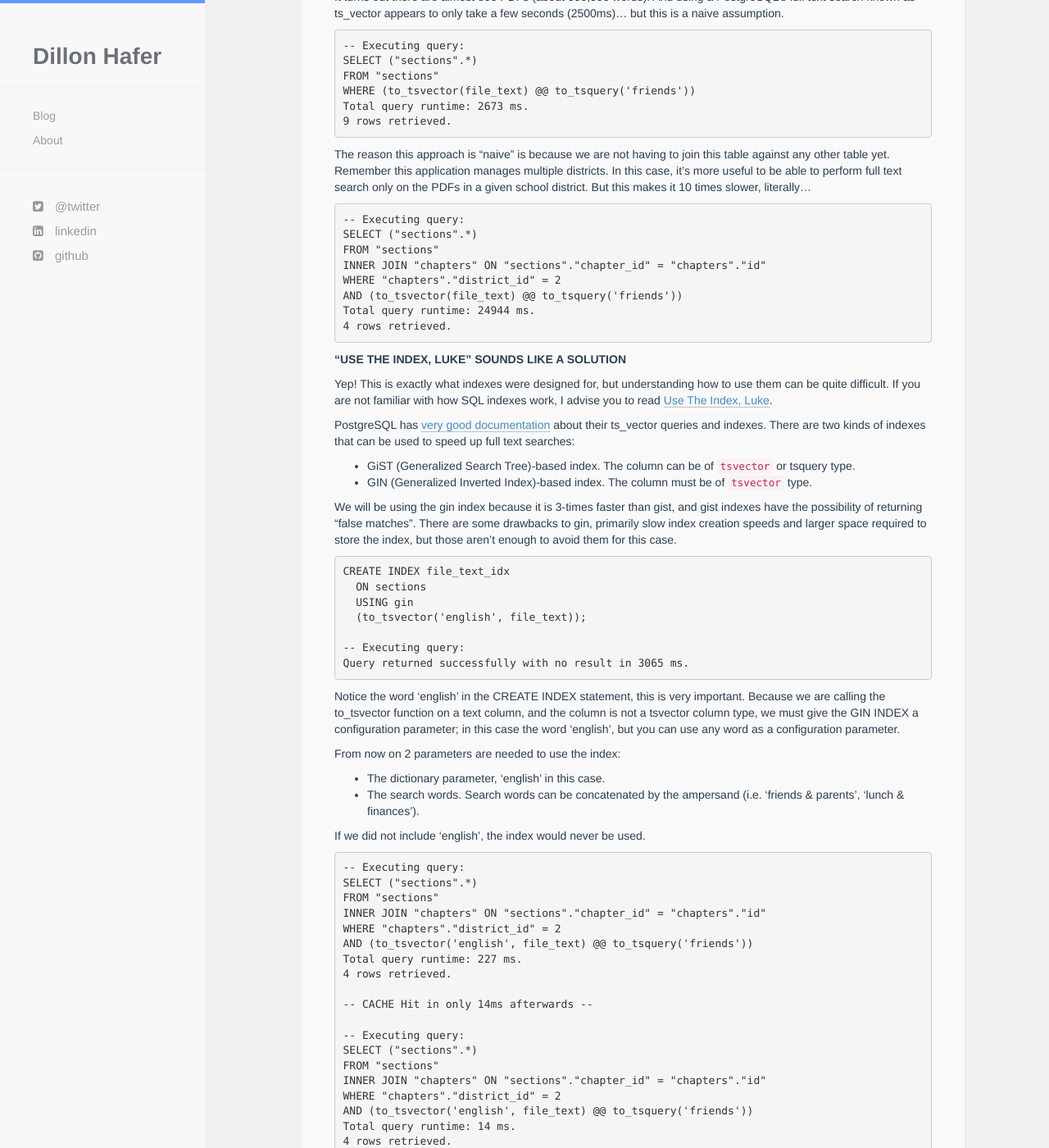
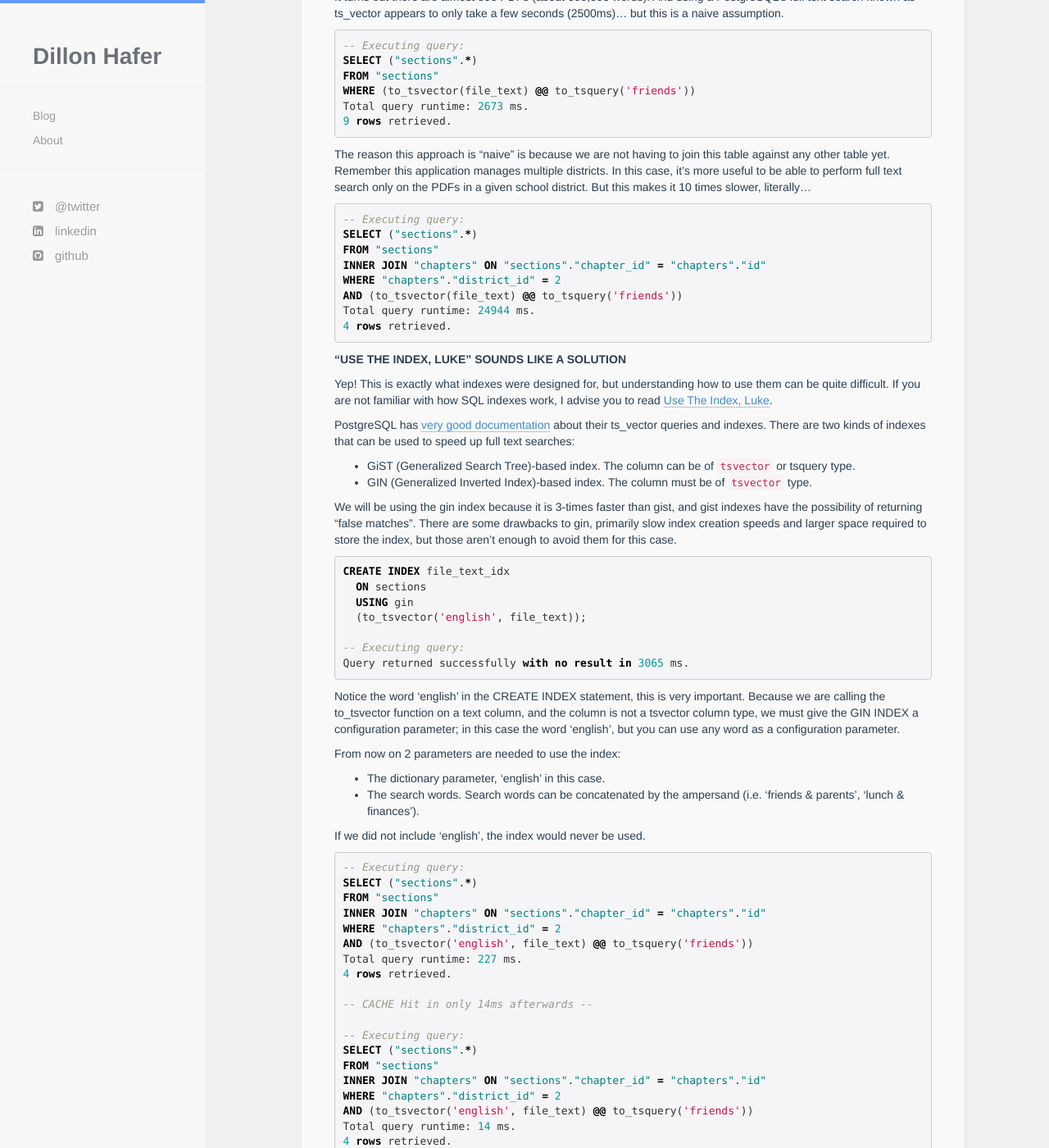
Before and after one commit to dillonhafer/dillonhafer.github.io, a Jekyll site: the page built from _posts/2014-12-08-full-text-search-with-postgresql.md, in a window 1280 px wide and 1400 px high, scrolled down 414 px. Shown: the whole window at 82% size. Built offline with Jekyll 4.4.1, drawn with Linux system fonts in a browser that asks for light colours; nearby versions of some CDN libraries.

Commit message:
Add some languages

````diff
--- a/_posts/2014-12-08-full-text-search-with-postgresql.md
+++ b/_posts/2014-12-08-full-text-search-with-postgresql.md
@@ -14,7 +14,7 @@ Now we simply need to write queries against the text in the database! …. (mayb
 
 It turns out there are almost 800 PDFs (about 600,000 words). And using a PostgreSQL’s full text search known as ts_vector appears to only take a few seconds (2500ms)… but this is a naive assumption.
 
-```
+```sql
 -- Executing query:
 SELECT ("sections".*)
 FROM "sections"
@@ -25,7 +25,7 @@ Total query runtime: 2673 ms.
 
 The reason this approach is “naive” is because  we are not having to join this table against any other table yet. Remember this application manages multiple districts. In this case, it’s more useful to be able to perform full text search only on the PDFs in a given school district. But this makes it 10 times slower, literally…
 
-```
+```sql
 -- Executing query:
 SELECT ("sections".*)
 FROM "sections"
@@ -47,7 +47,7 @@ PostgreSQL has [very good documentation](http://www.postgresql.org/docs/9.5/stat
 
 We will be using the gin index because it is 3-times faster than gist, and gist indexes have the possibility of returning “false matches”. There are some drawbacks to gin, primarily slow index creation speeds and larger space required to store the index, but those aren’t enough to avoid them for this case.
 
-```
+```sql
 CREATE INDEX file_text_idx
   ON sections
   USING gin
@@ -66,7 +66,7 @@ From now on 2 parameters are needed to use the index:
 
 If we did not include ‘english’, the index would never be used.
 
-```
+```sql
 -- Executing query:
 SELECT ("sections".*)
 FROM "sections"
````
Also changed, not shown: _posts/2013-04-19-asp-default-to-dangerous.md (+1 -1 lines), _posts/2015-02-01-complex-fragment-caching-with-rails.md (+4 -4 lines).
